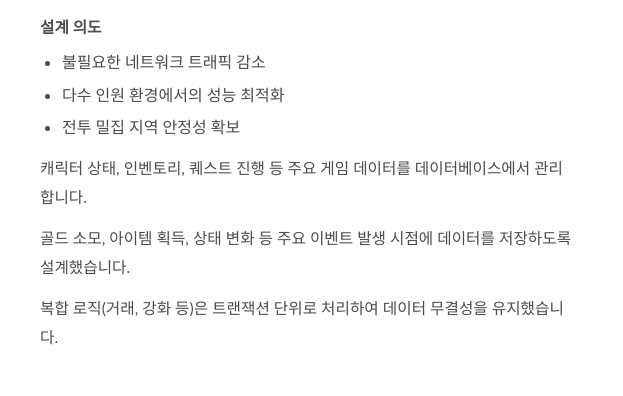
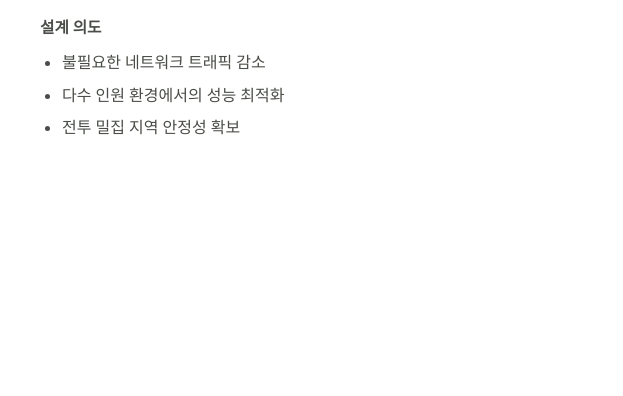
Before and after one commit to kimasill/kimasill.github.io, a website: page projects/dawnstar.html in a window 1280 px wide. Shown: the part 2761-3157 px from the top of the page, 0-623 px from the left. Drawn offline with nearby package versions, Linux system fonts and the light colour scheme.

Commit message:
fix/dawnstar-databasesection

```diff
--- a/css/portfolio.css
+++ b/css/portfolio.css
@@ -125,6 +125,7 @@ header a:hover{color:var(--primary-600) !important}
 /* 2. Project Overview: 화이트 통일 (이미지 크기 확대) */
 .proj-block-alt{background:#fff;padding:80px 0;border-top:1px solid #d8d8d8}
 .proj-overview-split{display:grid;grid-template-columns:1fr 1.6fr;gap:48px;align-items:start}
+.proj-overview-split > div{min-width:0}
 .proj-overview-intro{margin:0 0 24px 0;line-height:1.85;color:#4a4d48;font-size:1em}
 .proj-overview-subtitle{font-size:1.1em;font-weight:500;margin:24px 0 10px 0;color:#1a1d21}
 .proj-overview-subtitle:first-of-type{margin-top:0}
@@ -152,6 +153,7 @@ header a:hover{color:var(--primary-600) !important}
 .proj-block-title{font-size:1.4em;font-weight:400;margin:0 0 20px 0;color:#1a1d21}
 .proj-section-block + .proj-section-block{padding-top:72px}
 .proj-block-body{display:grid;grid-template-columns:1fr 1.15fr;gap:56px;align-items:start}
+.proj-block-body > div{min-width:0}
 .proj-block-desc p{margin:0 0 12px 0;line-height:1.85;color:#4a4d48;font-size:.98em;max-width:38em}
 .proj-block-desc ul{margin:0 0 12px 0;padding-left:22px;line-height:1.8;color:#4a4d48}
 .proj-block-desc li{margin-bottom:4px}
--- a/projects/dawnstar.html
+++ b/projects/dawnstar.html
@@ -123,20 +123,6 @@
               <li>다수 인원 환경에서의 성능 최적화</li>
               <li>전투 밀집 지역 안정성 확보</li>
             </ul>
-            <p>
-              캐릭터 상태, 인벤토리, 퀘스트 진행 등 주요 게임 데이터를
-              데이터베이스에서 관리합니다.
-              </p>
-
-              <p>
-              골드 소모, 아이템 획득, 상태 변화 등 주요 이벤트 발생 시점에
-              데이터를 저장하도록 설계했습니다.
-              </p>
-
-              <p>
-              복합 로직(거래, 강화 등)은 트랜잭션 단위로 처리하여
-              데이터 무결성을 유지했습니다.
-              </p>
           </div>
           <div class="proj-block-media">
             <div class="proj-block-media-col">
```
